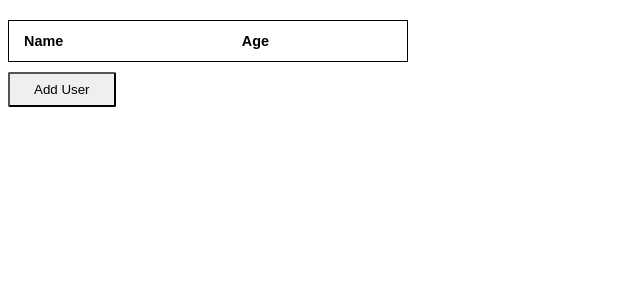
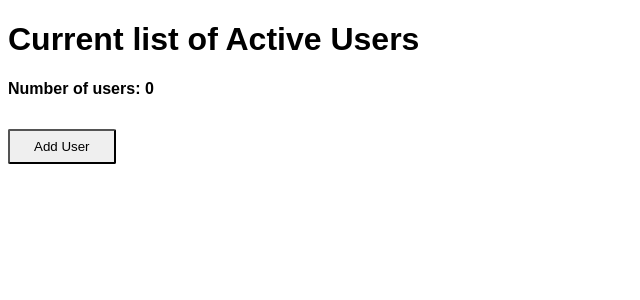
Before and after one commit to eddylongshanks/week7-webforms, a Flask app: page / in a window 1280 px wide. Shown: the top 300 px of the page, without its empty margins (0-640 px from the left). Run offline with Flask 2, Linux system fonts and the light colour scheme; lists and menus that the app fills with data are empty.

Commit message:
Added user count using __str__

```diff
--- a/app.py
+++ b/app.py
@@ -9,7 +9,7 @@ users = Users()
 @app.route("/")
 def home():
     userlist = users.GetUsers()
-    return render_template("index.html", users=userlist)
+    return render_template("index.html", users=userlist, usercount=users.__str__())
 
 @app.route("/add_user", methods=["GET", "POST"])
 def add_user():
--- a/entities/userlist.py
+++ b/entities/userlist.py
@@ -18,7 +18,6 @@ class Users:
         self.users = list()
 
     def AddUser(self, user):
-        # Check for the type of the object to determine admin status
         self.users.append(user)
 
     # Returns the array contents
@@ -26,7 +25,7 @@ class Users:
         return self.users
 
     def __str__(self):
-        return "There are {0} users" \
+        return "Number of users: {0}" \
             .format(str(len(self.users)))
 
     def __repr__(self):
--- a/templates/index.html
+++ b/templates/index.html
@@ -2,12 +2,17 @@
 
 {% block content %}
 
+<h1>Current list of Active Users</h1>
+<h4>{{ usercount }}</h4>
+
 <table class="styled-table">
     <thead>
+        {% if users %}
         <tr>
             <th>Name</th>
             <th>Age</th>
         </tr>
+        {% endif %}
     </thead>
     {% for user in users %}
         <tr>
```
